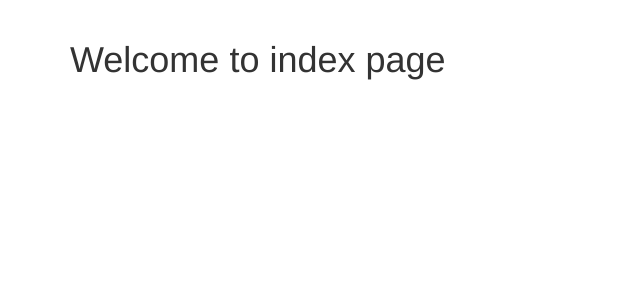
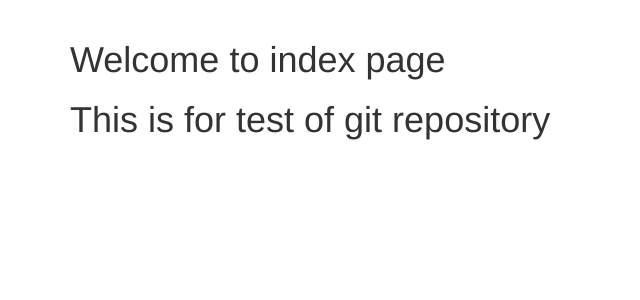
Before and after one commit to vancuongbui/UserLearning, a Django app: template learningTemplates/templates/basicApp/index.html in a window 1280 px wide. Shown: the part 51-351 px from the top of the page, without its empty margins (0-640 px from the left). Run offline with Django 3.2, Linux system fonts and the light colour scheme; the template is opened without the code that fills it, so the values that code supplies are empty; some libraries are stand-ins or nearby versions.

Commit message:
The thirdchanges commit

```diff
--- a/learningTemplates/templates/basicApp/index.html
+++ b/learningTemplates/templates/basicApp/index.html
@@ -4,4 +4,5 @@
     <h1>Welcome to index page</h1>
      <p>{{text|join:"the second time"}}</p>
      <p>{{number}}</p>
+     <h1>This is for test of git repository</h1>
 {%endblock%}
```
